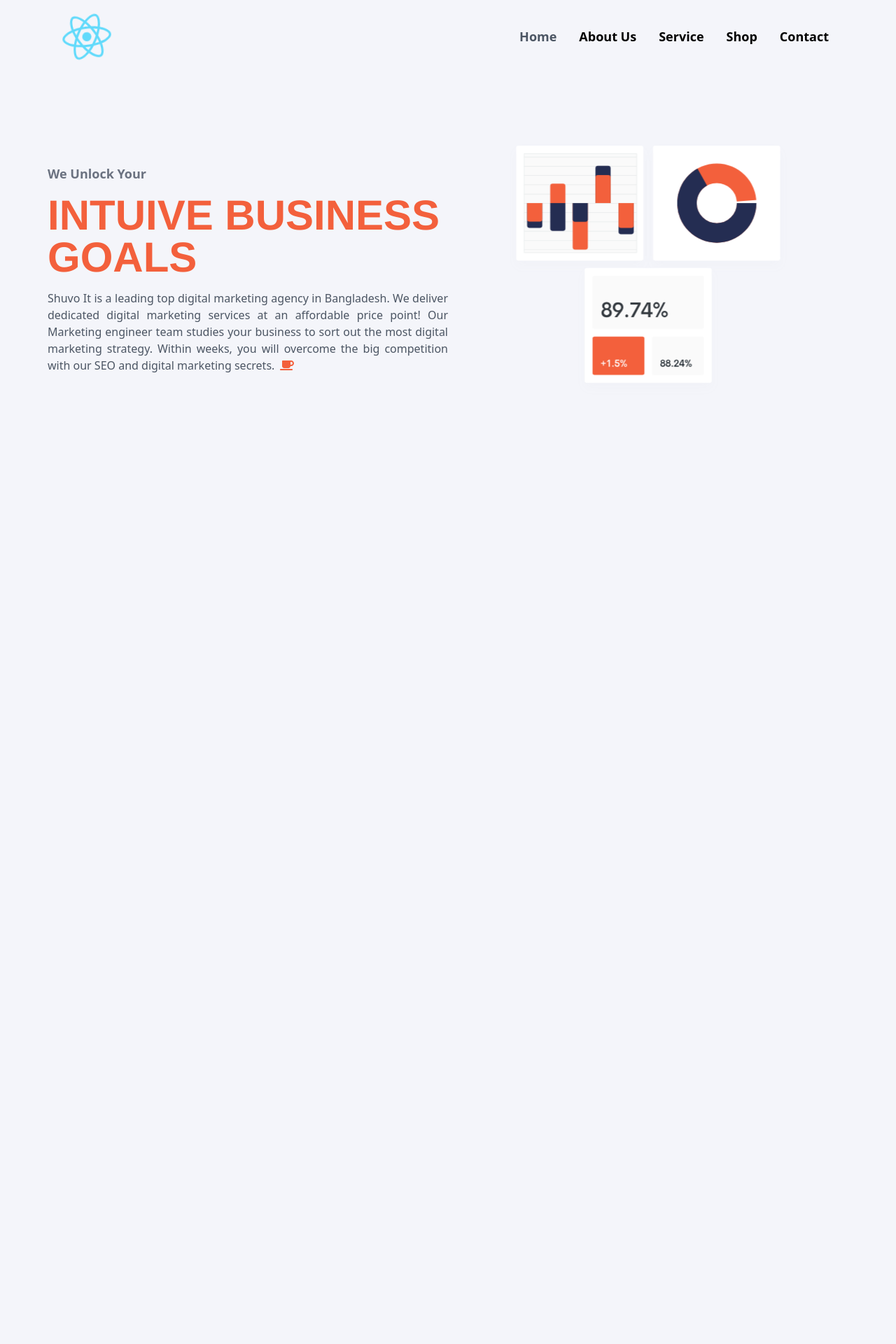
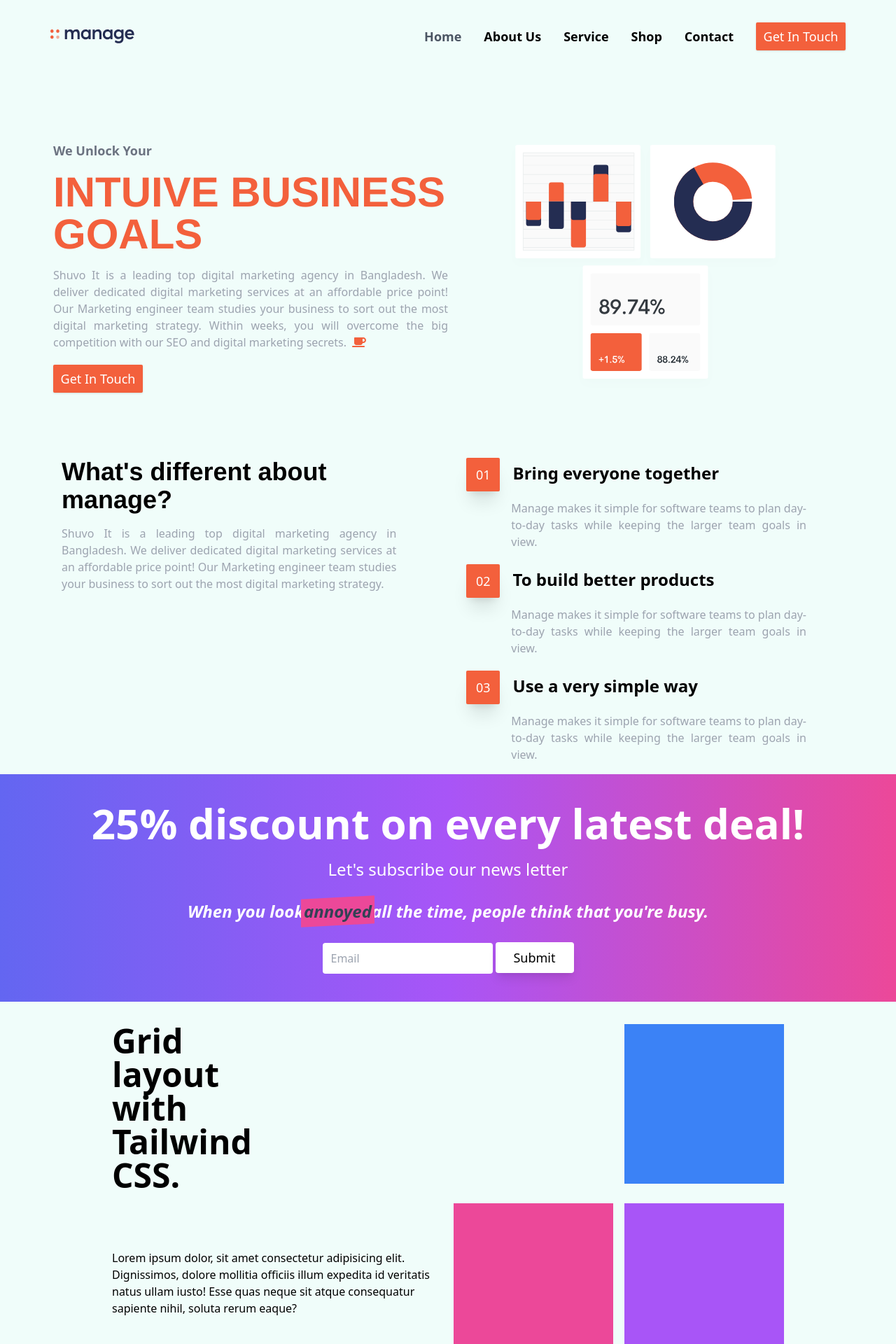
Before and after one commit to zkrana/React-Website, a React (Create React App) app: page / in a window 1280 px wide. Shown: the top 1920 px of the page at 70% size. Before the commit the page ends 800 px from the top, so only its background shows below. Built offline with nearby package versions, Linux system fonts and the light colour scheme.

Commit message:
New section

```diff
--- a/src/App.js
+++ b/src/App.js
@@ -1,10 +1,20 @@
 import Header from './components/Header.jsx';
-import Hero from './components/hero.jsx';
+import Hero from './components/Hero.jsx';
+import Feature from './components/Feature.jsx';
+import Promotion from './components/Promotion.jsx';
+import Gridgallery from './components/Gridgallery.jsx';
 function App() {
   return (
-    <div className="Container flex w-full">
-      <Header />
-      <Hero />
+    <div>
+      <div className="Container flex w-full">
+        <Header />
+        <Hero />
+        <Feature />
+      </div>
+      <Promotion />
+      <div className='grid place-items-center min-h-screen'>
+        <Gridgallery />
+      </div>
     </div>
   );
 }
--- /dev/null
+++ b/src/components/Feature.jsx
@@ -0,0 +1,49 @@
+import React from 'react'
+
+export default function feature() {
+  return (
+    <div className='Feature'>
+        <div className='w-full md:w-1/2 pr-16'>
+            <h2 className='Feature-heading'>
+                What's different about manage?
+            </h2>
+            <p className='Paragraph'>
+                Shuvo It is a leading top digital marketing agency in Bangladesh. We deliver dedicated digital marketing services at an affordable price point! Our Marketing engineer team studies your business to sort out the most digital marketing strategy.
+            </p>
+        </div>
+        <div className='w-full md:w-1/2 md:p-4'>
+            <div>
+                <button className='Btn-list'> 01 </button>
+
+                <h2 className='List-heading'> Bring everyone together </h2>
+
+                <p className='Paragraph mt-3 ml-16 pr-6'>
+                    Manage makes it simple for software teams to plan day-to-day tasks
+                    while keeping the larger team goals in view.
+                </p>
+            </div>
+            <div className='mt-5'>
+                <button className='Btn-list'> 02 </button>
+
+                <h2 className='List-heading'> To build better products  </h2>
+
+                <p className='Paragraph mt-3 ml-16 pr-6'>
+                    Manage makes it simple for software teams to plan day-to-day tasks
+                    while keeping the larger team goals in view.
+                </p>
+            </div>
+            <div className='mt-5'>
+                <button className='Btn-list'> 03 </button>
+
+                <h2 className='List-heading'> Use a very simple way  </h2>
+
+                <p className='Paragraph mt-3 ml-16 pr-6'>
+                    Manage makes it simple for software teams to plan day-to-day tasks
+                    while keeping the larger team goals in view.
+                </p>
+            </div>
+
+        </div>
+  </div>
+  )
+}
--- /dev/null
+++ b/src/components/Gridgallery.jsx
@@ -0,0 +1,25 @@
+import React from 'react'
+
+export default function Gridgallery() {
+  return (
+    <div className='p-4 sm:p-8 max-w-5xl grid gap-4 sm:grid-cols-2 md:grid-cols-4'>
+        <h1 className='text-4xl font-extrabold sm:col-span-2 sm:w-1/2 sm:grid sm:grid-cols-2 sm:gap-4 md:col-span-3 md:text-5xl md:grid-cols-3'>
+           <span className=' md:col-span-2'> Grid layout with Tailwind CSS.</span>
+        </h1>
+        <p className=' sm:row-start-2 sm:self-center sm:col-start-2 md:col-start-1 md:col-span-2'>
+            Lorem ipsum dolor, sit amet consectetur adipisicing elit. Dignissimos, dolore mollitia officiis illum expedita id veritatis natus ullam iusto! Esse quas neque sit atque consequatur sapiente nihil, soluta rerum eaque?
+        </p>
+        <div className='h-16 sm:h-auto sm:square bg-blue-500'></div>
+        <div className='h-16 sm:h-auto sm:square bg-pink-500'></div>
+        <div className='h-16 sm:h-auto sm:square bg-purple-500'></div>
+        <div className='h-16 sm:h-auto sm:square bg-blue-500'></div>
+        <div className='h-16 sm:h-auto sm:square bg-teal-500'></div>
+        <div className='h-16 sm:h-auto sm:square bg-red-500'></div>
+        <div className='h-16 sm:h-auto sm:square bg-blue-500'></div>
+        <div className='h-16 sm:h-auto sm:square bg-pink-500'></div>
+        <p className=' self-center'>
+            Lorem ipsum dolor sit amet consectetur adipisicing elit. Laudantium cum, mollitia nam incidunt iusto recusandae ab provident ex natus suscipit?
+        </p>
+    </div>
+  )
+}
--- a/src/components/Header.jsx
+++ b/src/components/Header.jsx
@@ -1,24 +1,37 @@
-import React from 'react'
+import React, { useState } from 'react';
 import logo from '../img/logo.svg';
 import { FontAwesomeIcon } from '@fortawesome/react-fontawesome';
 import { faBars } from '@fortawesome/free-solid-svg-icons';
 export default function Header() {
+  const [showMobileMenu, setShowMobileMenu] = useState (false);
   return (
     <header className="App-header">
     <div className='Logo-box w-2/12'>
-      <img src={logo} alt='Logo' height={60} width={120} className='animate-spin transition'></img>
+      <img src={logo} alt='Logo' height={60} width={120} className='animate-pulse'></img>
     </div>
     <div className='w-10/12 flex justify-end items-center'>
-      <ul className='px-4 hidden sm:flex'>
+      <ul className='px-4 hidden md:flex'>
         <li className='Nav-item Active'>Home</li>
         <li className='Nav-item'>About Us</li>
         <li className='Nav-item'>Service</li>
         <li className='Nav-item'>Shop</li>
         <li className='Nav-item'>Contact</li>
       </ul>
-      <div className='flex w-20 h-20 justify-center items-center sm:hidden'>
-      <FontAwesomeIcon icon={faBars} className=' pl-2 text-primary text-3xl cursor-pointer'></FontAwesomeIcon>
+
+      <button className='Btn-red Display-condition'>Get In Touch</button>
+
+      <div className='flex w-20 h-20 justify-center items-center md:hidden'>
+      <FontAwesomeIcon onClick={ () => setShowMobileMenu(!showMobileMenu)} icon={faBars} className=' pl-2 text-primary text-3xl cursor-pointer relative'></FontAwesomeIcon>
       </div>
+
+      <ul className= {showMobileMenu ? 'mb-menu':'hidden'}>
+        <li className='Nav-item Active'>Home</li>
+        <li className='Nav-item'>About Us</li>
+        <li className='Nav-item'>Service</li>
+        <li className='Nav-item'>Shop</li>
+        <li className='Nav-item'>Contact</li>
+      </ul>
+
     </div>
   </header>
   )
--- /dev/null
+++ b/src/components/Promotion.jsx
@@ -0,0 +1,29 @@
+import React from 'react'
+
+export default function Promotion() {
+  return (
+    <div className='Promotion py-10'>
+      <div className='Container text-center'>
+        <h2 className='Promotion-header'>
+          25% discount on every latest deal!
+        </h2>
+        <p className='text-2xl text-white pt-5'>
+          Let's subscribe our news letter
+        </p>
+        <blockquote className='text-2xl font-semibold italic text-center text-white pt-7'>
+          When you look
+          <span  className='Shape-mark'>
+            <span className='relative text-slate-700'>annoyed</span>
+          </span>
+          all the time, people think that you're busy.
+        </blockquote>
+        <div  className='mt-7'>
+          <form>
+            <input type="email" name="email" placeholder="Email" className='inline h-11 border-none rounded focus:outline-none pl-3'></input>
+            <input type="submit" className='Subscription' value="Submit"></input>
+          </form>
+        </div>
+      </div>
+    </div>
+  )
+}
--- a/src/components/hero.jsx
+++ b/src/components/hero.jsx
@@ -5,20 +5,20 @@ import { faCoffee } from '@fortawesome/free-solid-svg-icons';
 export default function hero() {
   return (
     <div className='Hero-section px-4 sm:px-1'>
-    <div className='Left-text w-full sm:w-1/2'>
+    <div className='Left-text w-full md:w-1/2'>
       <h3 className='text-lg text-gray-500 font-bold'>
           We Unlock Your
       </h3>
-      <h1 className='text-3xl sm:text-6xl text-primary font-bold py-4 font-display antialiased'>
+      <h1 className='Header-text'>
           INTUIVE BUSINESS GOALS
       </h1>
-      <p className=' text-base text-gray-600 text-justify'>
+      <p className='Paragraph'>
           Shuvo It is a leading top digital marketing agency in Bangladesh. We deliver dedicated digital marketing services at an affordable price point! Our Marketing engineer team studies your business to sort out the most digital marketing strategy. Within weeks, you will overcome the big competition with our SEO and digital marketing secrets.<FontAwesomeIcon icon={faCoffee} className=' pl-2 text-primary'></FontAwesomeIcon>
       </p>
-
+      <button className='Btn-red mt-5'>Get In Touch</button>
 
     </div>
-    <div className='Right-img w-full sm:w-1/2 p-4'>
+    <div className='Right-img w-full md:w-1/2 p-4'>
       <img src={banner} alt='Banner' className='cursor-pointer scale-75 hover:scale-100'></img>
     </div>
   </div>
--- a/src/index.css
+++ b/src/index.css
@@ -2,11 +2,15 @@
 @tailwind components;
 @tailwind utilities;
 body{
-    background-color: #F4F5FA;
+   @apply bg-teal-50;
 }
 .Container{
-    @apply max-w-6xl block mx-auto my-0;
+    @apply max-w-6xl block mx-auto my-0 sm:px-2;
 }
+.Paragraph{
+    @apply text-base text-gray-400 text-justify;
+}
+
 .App-header{
     @apply w-full h-20 flex justify-between items-center mt-3;
 }
@@ -16,8 +20,55 @@ body{
 .Active{
     @apply text-gray-600;
 }
+/* Header Top Button */
+.Btn-red{
+    @apply bg-primary w-32 h-10 text-lg text-white shadow rounded-sm;
+}
+/* Button Display Condition */
+.Display-condition{
+    @apply hidden md:block;
+}
 
 /* Hero Section */
 .Hero-section{
-    @apply w-full flex justify-between items-center flex-col sm:flex-row mt-8;
+    @apply  px-6 lg:px-4 w-full flex justify-between items-center flex-col md:flex-row mt-8;
 }
+.Header-text{
+    @apply text-3xl sm:text-6xl text-primary font-bold py-4 font-display antialiased;
+}
+.mb-menu{
+    @apply absolute right-1 w-full top-12 py-3 sm:hidden mt-6 bg-white text-primary;
+}
+/* Feature Section */
+.Feature{
+    @apply px-6 lg:px-4 sm:px-1 flex justify-between gap-5 flex-col md:flex-row;
+}
+.Feature-heading{
+    @apply text-2xl sm:text-4xl text-black font-bold py-4 font-display antialiased;
+}
+.List-heading{
+    @apply w-10/12 text-2xl font-bold text-center lg:text-left inline pl-3;
+}
+.Btn-list{
+    @apply bg-primary w-12 h-12 text-lg text-white shadow-xl rounded-sm;
+}
+
+/* Promotion Section */
+
+.Promotion{
+    @apply bg-gradient-to-r from-indigo-500 via-purple-500 to-pink-500 px-6 lg:px-4;
+}
+.Shape-mark{
+    @apply before:block before:absolute before:-inset-1 before:-skew-y-3 before:bg-pink-500 relative inline-block;
+  }
+  .Subscription{
+    @apply bg-white hover:bg-primary hover:text-white w-28 h-11 text-lg text-black shadow-lg rounded cursor-pointer ml-1;
+  }
+  .Promotion-header{
+    @apply text-3xl md:text-6xl text-white font-bold;
+  }
+  @layer utilities{
+    .square{
+        aspect-ratio: 1/1;
+    }
+  }
--- a/tailwind.config.js
+++ b/tailwind.config.js
@@ -4,6 +4,7 @@ module.exports = {
     "./src/**/*.{js,jsx,ts,tsx}",
   ],
   theme: {
+
     extend: {
       colors: {
         transparent: 'transparent',
```
Also changed, not shown: src/img/logo.svg.
